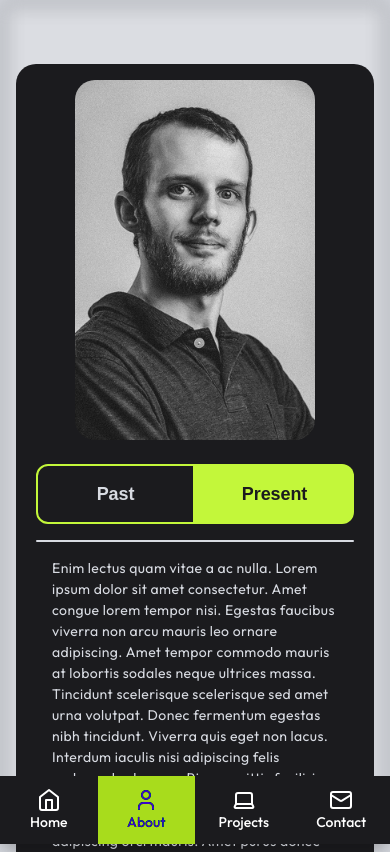
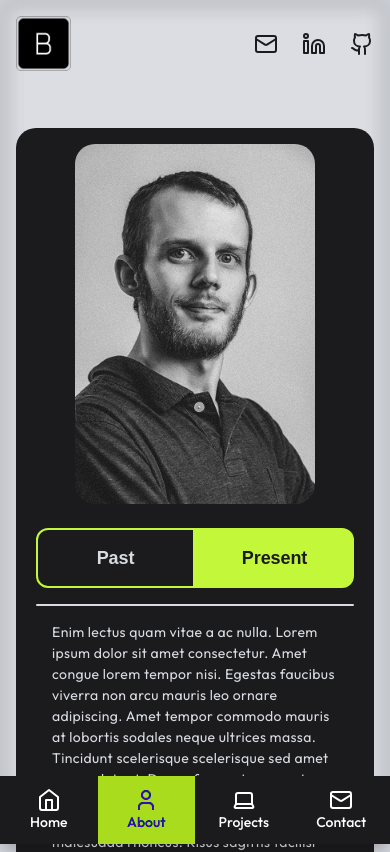
Before and after one commit to brandonmitchell217/portfolio-2023_v2, a Next.js app: page /about in a window 390 px wide. Shown: the top 852 px of the page. Built offline with nearby package versions, Linux system fonts and the light colour scheme; a web font is replaced by a local one.

Commit message:
[wip]: style updates for vh

```diff
--- a/app/about/page.tsx
+++ b/app/about/page.tsx
@@ -2,12 +2,15 @@ import React from "react";
 import { PastPresent } from "@/components/About/PastPresent";
 import Tools from "@/components/Home/Tools";
 import WorkStatus from "@/components/WorkStatus";
+import Contact from "@/components/Home/Contact";
+import MobileHeader from "@/components/ui/MobileHeader";
 
 export default function AboutPage() {
   return (
-    <main>
+    <main className="w-full">
       <div className="relative w-full px-4 max-w-7xl m-auto">
-        <section className="py-16 lg:py-44">
+        <MobileHeader />
+        <section className="py-32 lg:py-44">
           <PastPresent />
         </section>
         <section className="pb-20 md:pb-48 space-y-20 md:space-y-48">
@@ -15,6 +18,7 @@ export default function AboutPage() {
           <WorkStatus />
         </section>
       </div>
+      <Contact />
     </main>
   );
 }
--- a/app/contact/page.tsx
+++ b/app/contact/page.tsx
@@ -4,13 +4,15 @@ import Star from "@/components/assets/Star";
 import React from "react";
 import { SocialLinks } from "@/lib/util";
 import SectionTitle from "@/components/SectionTitle";
+import MobileHeader from "@/components/ui/MobileHeader";
 
 // TODO: Sizing for the title, perhaps break out into component
 
 export default function ContactPage() {
   return (
-    <main className="w-full h-screen lg:h-auto pt-8 sm:pt-20 lg:pt-32 pb-20">
-      <section className="max-w-7xl m-auto px-3 space-y-24">
+    <main className="w-full h-screen lg:h-auto">
+      <MobileHeader />
+      <section className="max-w-7xl m-auto px-3 py-24 md:py-36 space-y-24">
         <div className="space-y-12 lg:space-y-0">
           <SectionTitle title="Contact" size="large" />
           <div className="w-full px-4">
--- a/app/page.tsx
+++ b/app/page.tsx
@@ -28,14 +28,11 @@ export default function Index() {
       <div className="relative w-full px-4 max-w-7xl m-auto">
         {/* Only shows on mobile when bottom nav appears */}
         <MobileHeader />
-        <section className="relative h-screen pt-32 pb-24 md:pb-16 flex flex-col items-center justify-between">
+        <section className="relative min-h-[80vh] sm:min-h-[90vh] pt-32 pb-24 md:pb-16 flex flex-col items-center justify-between">
           <Quote />
           <InfoHeader data={{ ...BasicInfo }} />
         </section>
       </div>
-      <section className="">
-        <Contact />
-      </section>
     </main>
   );
 }
--- a/app/projects/page.tsx
+++ b/app/projects/page.tsx
@@ -4,6 +4,7 @@ import { cookies } from "next/headers";
 import ProjectCard from "@/components/Projects/ProjectCard";
 import ProjectSlalom from "@/components/Projects/ProjectSlalom";
 import SectionTitle from "@/components/SectionTitle";
+import MobileHeader from "@/components/ui/MobileHeader";
 export const dynamic = "force-static";
 
 export default async function ProjectsPage() {
@@ -11,8 +12,9 @@ export default async function ProjectsPage() {
   const { data: data } = await supabase.from("projects").select();
 
   return (
-    <main className="relative w-full pt-8 sm:pt-20 lg:pt-32 pb-20 max-w-7xl">
-      <section className="space-y-8 lg:space-y-16 px-4">
+    <main className="relative w-full max-w-7xl">
+      <MobileHeader />
+      <section className="space-y-8 lg:space-y-16 py-24 md:py-36 px-4">
         <SectionTitle title="Projects" size="large" />
         <div className="w-full lg:px-4 flex flex-col gap-2 md:gap-12">
           <ProjectSlalom side="start">
```
